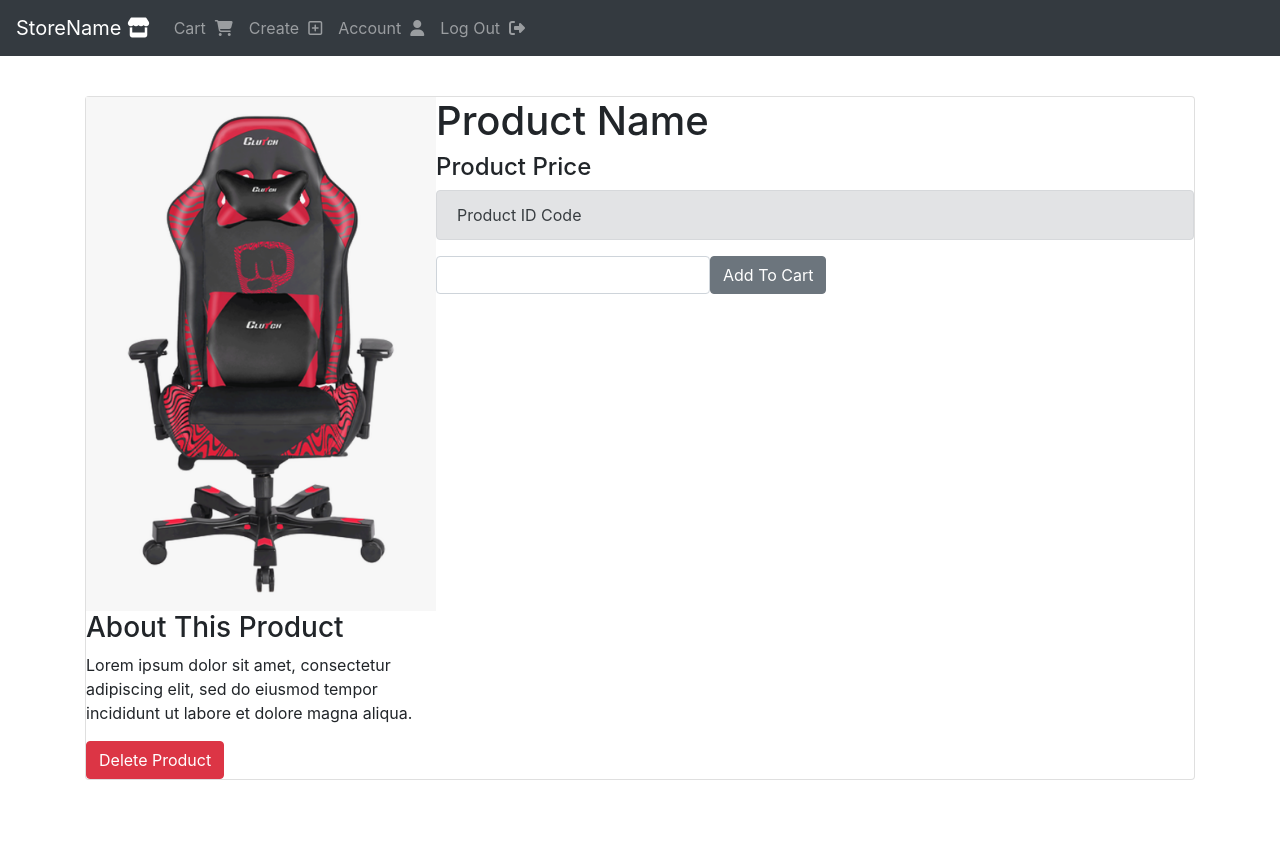
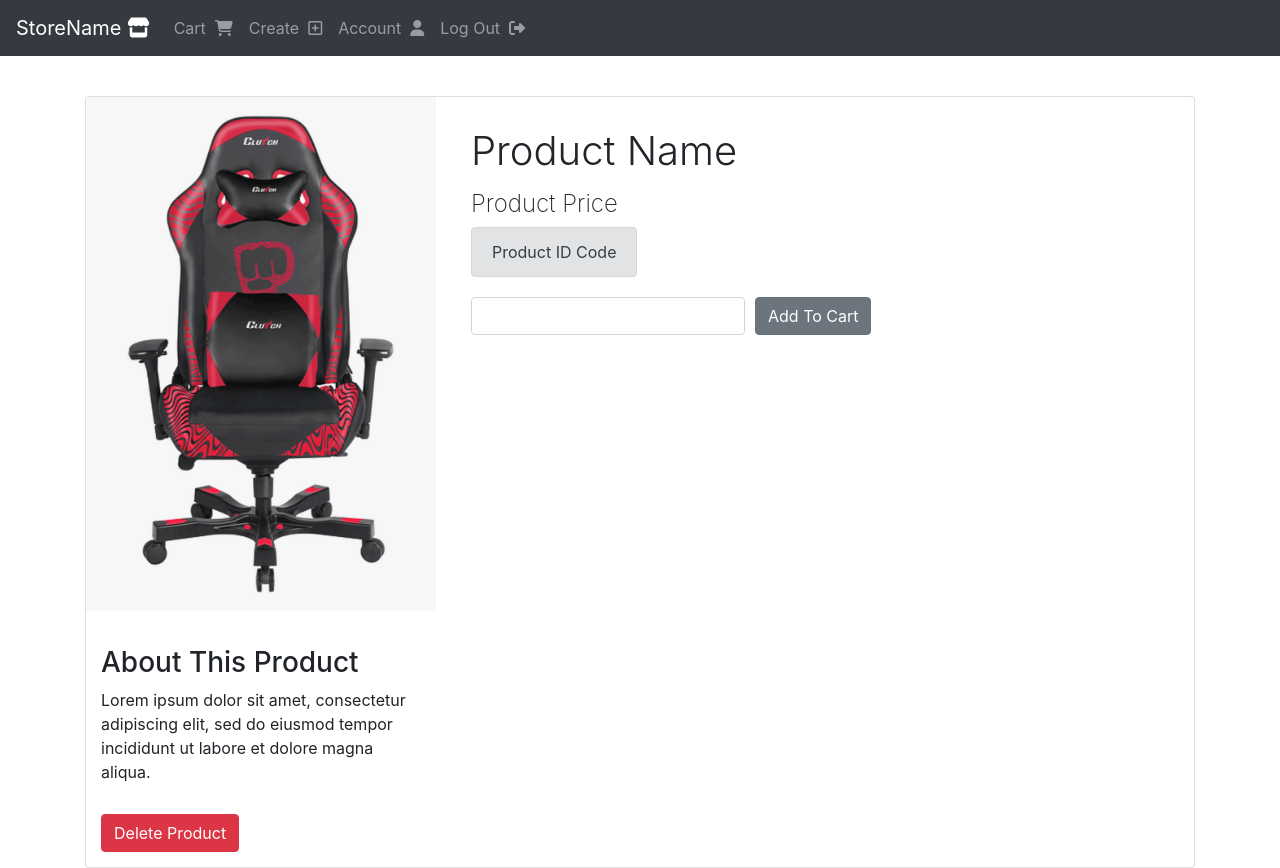
Before and after one commit to AndrewChacon/react-ecommerce, a React (Create React App) app: page / in a window 1280 px wide. Before the commit the page ends 800 px from the top, so only its background shows below. Built offline with nearby package versions, Linux system fonts and the light colour scheme.

Commit message:
Item View styles and media queries

```diff
--- a/src/pages/ItemView/ItemView.js
+++ b/src/pages/ItemView/ItemView.js
@@ -5,28 +5,27 @@ import ItemImage from "../../img/image.png";
 
 export const ItemView = () => {
   return (
-    <Card>
-      <div className="item-view">
+    <Card className="item-view">
         <div>
-          <img className="item-view__image" src={ItemImage} name="Item Image" />
+          <img className="item-view__image" src={ItemImage} alt="Product" />
         </div>
-        <div>
-          <h1>Product Name</h1>
-          <h4>Product Price</h4>
-          <Alert color="secondary">
+        <div className="item-view__cart-details">
+          <h1 className="item-view__product-name">Product Name</h1>
+          <h4 className="item-view__product-price">Product Price</h4>
+          <Alert color="secondary" className="item-view__product-id">
             Product ID Code
           </Alert>
           <Form inline>
-            <Input type="number" name="productNumber" />
-            <Button>Add To Cart</Button>
+            <Input className="item-view__input" type="number" name="productNumber" />
+            <Button className="item-view__form-button">Add To Cart</Button>
           </Form>
         </div>
-        <div>
-          <h3>About This Product</h3>
-          <p>Lorem ipsum dolor sit amet, consectetur adipiscing elit, sed do eiusmod tempor incididunt ut labore et dolore magna aliqua.</p>
-          <Button color="danger">Delete Product</Button>
+        <div className="item-view__product-details">
+          <h3 className="item-view__product-heading">About This Product</h3>
+          <p className="item-view__product-description">Lorem ipsum dolor sit amet, consectetur adipiscing elit, sed do eiusmod tempor incididunt ut labore et dolore magna aliqua.</p>
+          <Button className="item-view__delete-button" color="danger">Delete Product</Button>
         </div>
-      </div>
+
     </Card>
   )
 }
--- a/src/pages/ItemView/ItemView.scss
+++ b/src/pages/ItemView/ItemView.scss
@@ -1,7 +1,75 @@
 .item-view {
-  display: grid;
-  grid-template-columns: 350px 1fr;
+  display: grid !important;
+  width: 90%;
+  margin: 0 auto;
+  grid-template-columns: 1fr;
+  row-gap: 10px;
   &__image {
     width: 100%;
   }
+  &__cart-details {
+    padding: 15px;
+  }
+  &__product-name {
+    font-weight: 300;
+    margin-bottom: 15px;
+  }
+  &__product-price {
+    font-weight: 200;
+  }
+  &__product-id {
+    display: inline-block;
+  }
+  &__input {
+    margin-bottom: 20px;
+  }
+  &__form-button {
+
+  }
+  &__product-details {
+    padding: 15px;
+  }
+  &__product-heading {
+
+  }
+  &__product-description {
+    margin-bottom: 30px;
+  }
+  &__delete-button {
+
+  }
 }
+
+hr {
+  margin: 0 !important;
+}
+
+@media only screen and (min-width: 700px) {
+  .item-view {
+    grid-template-columns: 30% 1fr;
+    column-gap: 40px;
+    row-gap: 40px;
+    width: 100%;
+    &__input {
+      margin-bottom: 0px;
+      margin-right: 10px;
+    }
+    &__product-id {
+      margin-bottom: 20px !important;
+    }
+    &__cart-details {
+      padding: 30px 15px;
+    }
+    // &__product-details {
+    //   border-top: 1px solid grey !important;
+    // }
+  }
+}
+
+@media only screen and (min-width: 950px) {
+  .item-view {
+  grid-template-columns: 350px 1fr;
+    column-gap: 20px;
+    row-gap: 20px;
+  }
+}
```
